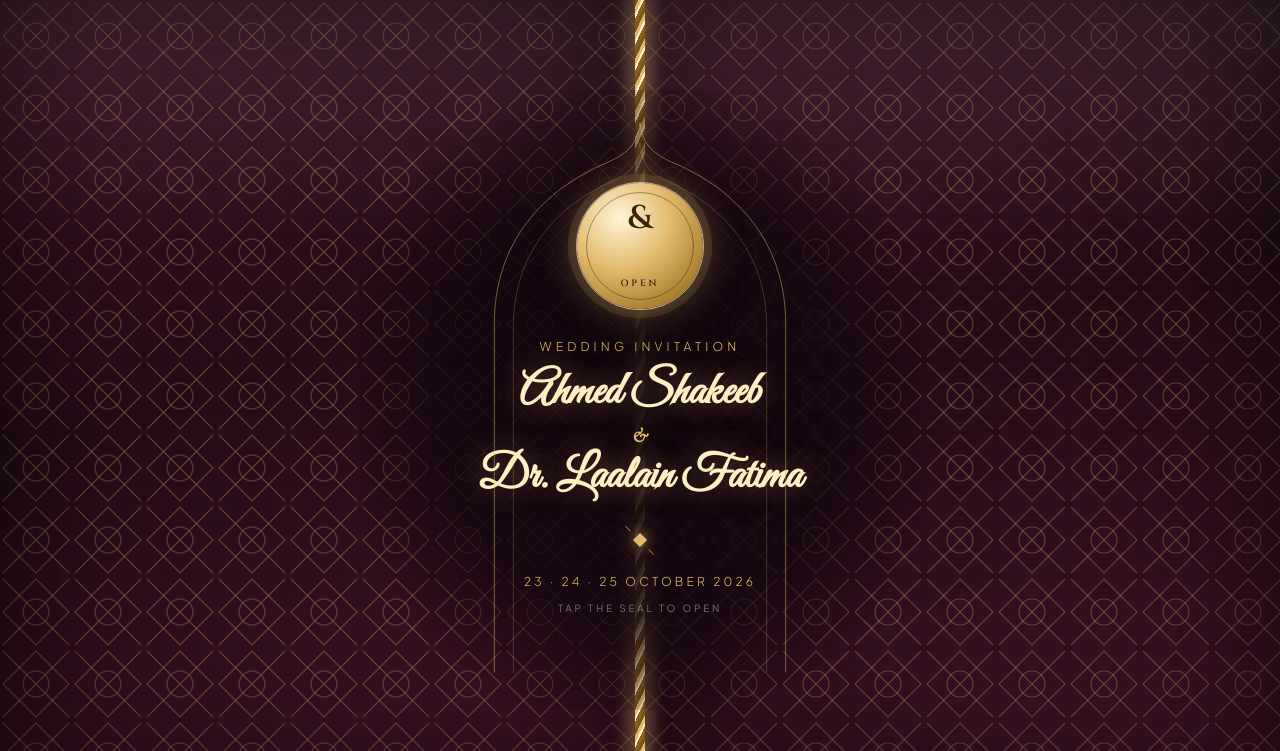
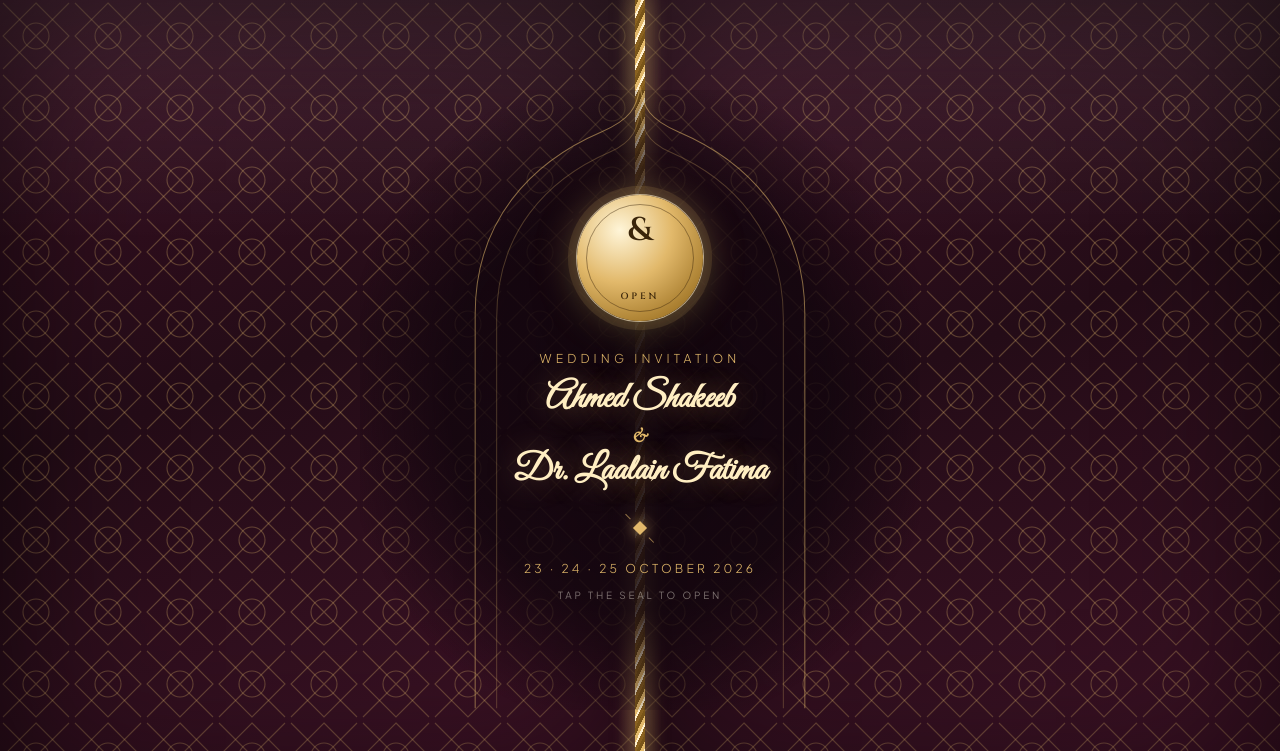
Before and after one commit to minhalaliawan/shakeeb-weds-laalain, a plain HTML site: page index.html in a window 1280 px wide. Shown: the top 751 px of the page. Drawn offline with nearby package versions, Linux system fonts and the light colour scheme.

Commit message:
Keep the names inside the arch's inner line
The names fitted the screen but still crossed the inner gold line of the arch.
The fitter now measures against the arch itself: it reads the rendered width
of the arch SVG and scales the inner line's x-positions from the 600-wide
viewBox (104-496 on the hero, 100-500 on the gate), leaving 14px of room each
side.

- Both names in a group now share one font size, so "Ahmed Shakeeb" is not
  left larger than "Dr. Laalain Fatima"
- Widths come from a Range over the text, which is not clamped by the box's
  max-width the way getBoundingClientRect on the element is
- Widened the gate arch from min(80vw,380px) to min(92vw,430px) so the names
  on the opening screen do not have to shrink as far
- Rewrote the patch with split/join: String.replace treats $$ as an escape and
  had previously turned $$() into $()

Checked inside the inner line on the gate and hero at 320, 393, 430 and
1280px wide.

Co-Authored-By: Claude Opus 5 <noreply@anthropic.com>

```diff
--- a/index.html
+++ b/index.html
@@ -183,7 +183,7 @@ img{max-width:100%;display:block}
 
 .gate-arch{
   position:absolute;top:50%;left:50%;transform:translate(-50%,-50%);
-  width:min(80vw,380px);opacity:.55;pointer-events:none;
+  width:min(92vw,430px);opacity:.55;pointer-events:none;
 }
 .gate-arch path{stroke:var(--gold);fill:none;stroke-width:1.4}
 
@@ -1375,24 +1375,51 @@ footer .credit{font-size:.66rem;font-weight:200;letter-spacing:.14em;color:rgba(
      right on every screen and font fallback, so measure each name and shrink
      it until it genuinely fits its container.
      ===================================================== */
+  // Text width of an element's contents, independent of any box clamping
+  function textWidth(el){
+    var r = document.createRange();
+    r.selectNodeContents(el);
+    return r.getBoundingClientRect().width;
+  }
+
+  // Width between the two vertical sides of an arch's INNER line.
+  // Both arches are drawn in a 600-wide viewBox; the inner line's sides sit at
+  // x1 and x2, so scale those by the arch's rendered width.
+  function innerArchWidth(svg, x1, x2){
+    if(!svg) return 0;
+    var w = svg.getBoundingClientRect().width;
+    return w ? w * (x2 - x1) / 600 : 0;
+  }
+
+  // Size a group of lines together so they share one font size, and shrink
+  // that size until the widest line sits inside the given width.
+  function fitGroup(els, avail){
+    if(!els.length || avail <= 0) return;
+    els.forEach(function(el){ el.style.fontSize = ''; });
+    var size = parseFloat(getComputedStyle(els[0]).fontSize);
+    var widest = Math.max.apply(null, els.map(textWidth));
+    if(widest <= avail) return;
+    size = size * avail / widest;                              // proportional first
+    var guard = 0;
+    do{
+      els.forEach(function(el){ el.style.fontSize = size.toFixed(2) + 'px'; });
+      widest = Math.max.apply(null, els.map(textWidth));
+      size *= 0.98;
+    }while(widest > avail && size > 11 && ++guard < 40);
+  }
+
   function fitNames(){
-    var els = $$('.names .name').concat($$('.gate-name span'), $$('.hero-intro strong'));
-    els.forEach(function(el){
-      el.style.fontSize = '';                       // back to the CSS size first
-      var box = el.closest('.hero-inner, .gate-inner, .hero-intro') || el.parentElement;
-      if(!box) return;
-      var cs = getComputedStyle(box);
-      var avail = box.clientWidth
-                - parseFloat(cs.paddingLeft || 0)
-                - parseFloat(cs.paddingRight || 0) - 6;
-      if(avail <= 0) return;
-      var size = parseFloat(getComputedStyle(el).fontSize), guard = 0;
-      while(el.scrollWidth > avail && size > 11 && guard < 90){
-        size *= 0.97;
-        el.style.fontSize = size.toFixed(2) + 'px';
-        guard++;
-      }
-    });
+    var PAD = 14;   // breathing room inside the inner line, each side
+
+    // hero: names and a personalised guest name sit inside the hero arch
+    var heroInner = innerArchWidth($('.hero-arch'), 104, 496) - PAD * 2;
+    var heroBox   = $('.hero-inner') ? $('.hero-inner').clientWidth - 8 : heroInner;
+    fitGroup($$('.names .name'), Math.min(heroInner, heroBox));
+    fitGroup($$('.hero-intro strong'), Math.min(heroInner, heroBox));
+
+    // gate: the opening screen's names sit inside the gate arch
+    var gateInner = innerArchWidth($('.gate-arch'), 100, 500) - PAD * 2;
+    fitGroup($$('.gate-name span'), gateInner);
   }
   fitNames();
   // the script face changes the metrics, so measure again once it has loaded
```
